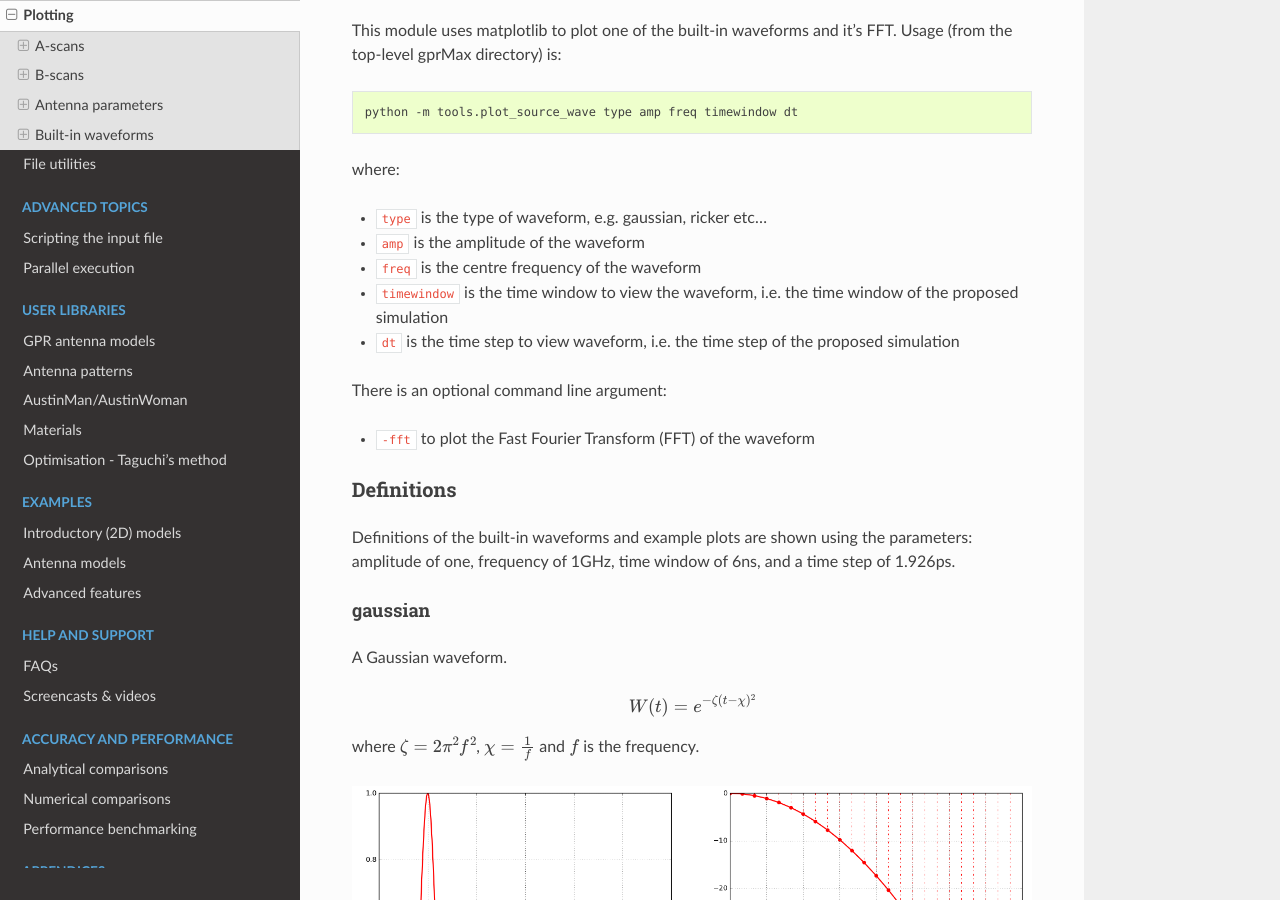
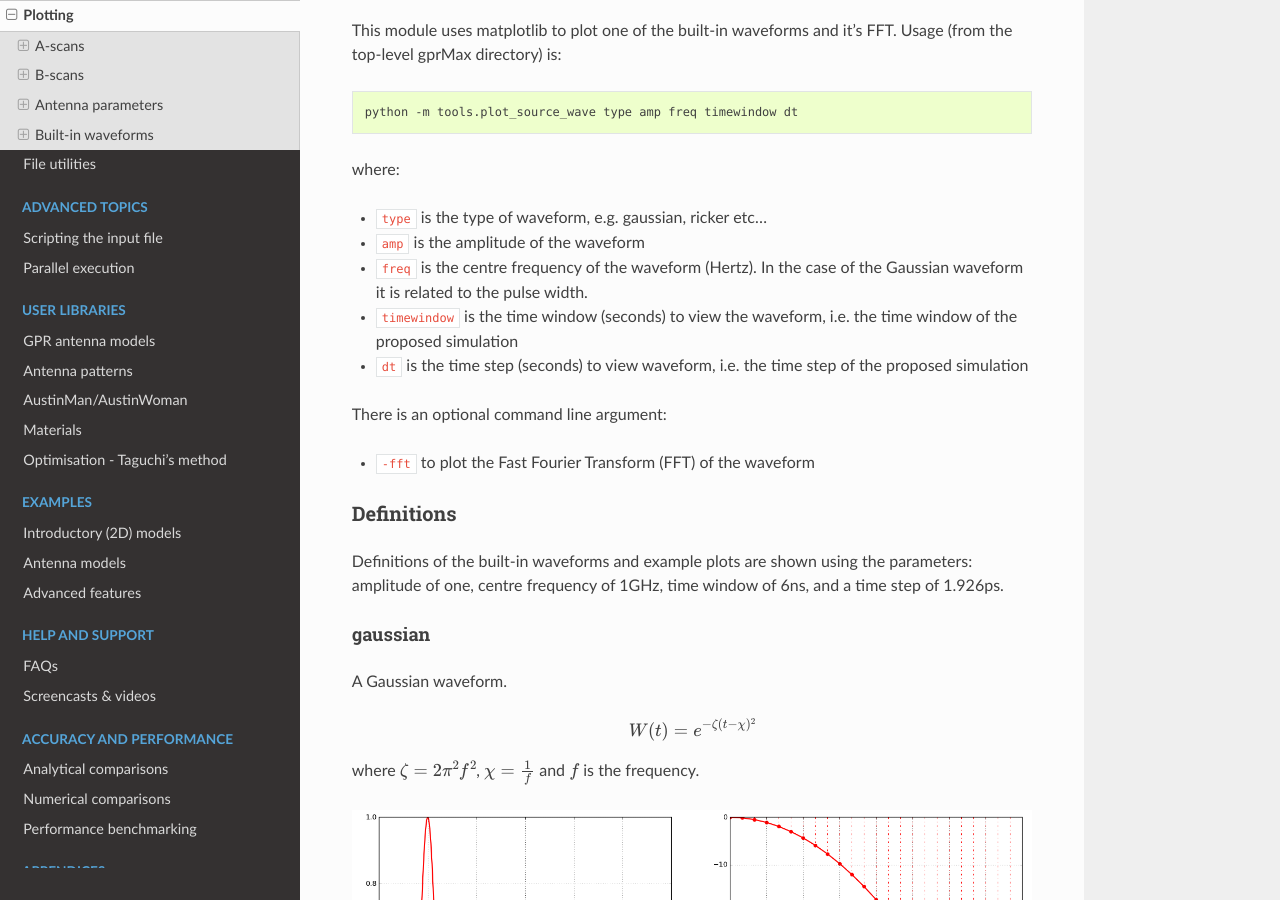
Before and after one commit to gprMax/gprMax, a Sphinx documentation site: the page built from docs/source/plotting.rst, in a window 1280 px wide and 900 px high, scrolled down 2234 px. Built offline with Sphinx 7.4.7 and the Read the Docs theme 2.0.0, drawn with Linux system fonts in a browser that asks for light colours.

Commit message:
Corrected ambiguity with the centre frequency content of the 'gaussiandotdot' and 'gaussiandotnorm' waveforms. Prior to this update the centre frequency of these waveforms were derived from a base Gaussian waveform with the user given frequency (deriving the pulse width), i.e. this resulted in higher than expected centre frequencies for these waveforms. This has now been corrected so that the user specified centre frequency is what is used for these waveforms. Tidied up terminology relating to waveform centre frequency.

```diff
--- a/docs/source/input.rst
+++ b/docs/source/input.rst
@@ -664,10 +664,10 @@
     * ``sine`` which is a single cycle of a sine waveform.
     * ``contsine`` which is a continuous sine waveform. In order to avoid introducing noise into the calculation the amplitude of the waveform is modulated for the first cycle of the sine wave (ramp excitation).
 * ``f1`` is the scaling of the maximum amplitude of the waveform (for a ``#hertzian_dipole`` the units will be Amps, for a ``#voltage_source`` or ``#transmission_line`` the units will be Volts).
-* ``f2`` is the frequency of the waveform (Hertz).
+* ``f2`` is the centre frequency of the waveform (Hertz). In the case of the Gaussian waveform it is related to the pulse width.
 * ``str2`` is an identifier for the waveform used to assign it to a source.
 
-For example, to specify a Gaussian waveform with an amplitude of one and a centre frequency of 1.2 GHz, use: ``#waveform: gaussian 1 1.2e9 my_gauss_pulse``.
+For example, to specify the normalised first derivate of a Gaussian waveform with an amplitude of one and a centre frequency of 1.2GHz, use: ``#waveform: gaussiandotnorm 1 1.2e9 my_gauss_pulse``.
 
 .. note::
 
--- a/docs/source/plotting.rst
+++ b/docs/source/plotting.rst
@@ -96,9 +96,9 @@
 
 * ``type`` is the type of waveform, e.g. gaussian, ricker etc...
 * ``amp`` is the amplitude of the waveform
-* ``freq`` is the centre frequency of the waveform
-* ``timewindow`` is the time window to view the waveform, i.e. the time window of the proposed simulation
-* ``dt`` is the time step to view waveform, i.e. the time step of the proposed simulation
+* ``freq`` is the centre frequency of the waveform (Hertz). In the case of the Gaussian waveform it is related to the pulse width.
+* ``timewindow`` is the time window (seconds) to view the waveform, i.e. the time window of the proposed simulation
+* ``dt`` is the time step (seconds) to view waveform, i.e. the time step of the proposed simulation
 
 There is an optional command line argument:
 
@@ -107,7 +107,7 @@
 Definitions
 -----------
 
-Definitions of the built-in waveforms and example plots are shown using the parameters: amplitude of one, frequency of 1GHz, time window of 6ns, and a time step of 1.926ps.
+Definitions of the built-in waveforms and example plots are shown using the parameters: amplitude of one, centre frequency of 1GHz, time window of 6ns, and a time step of 1.926ps.
 
 gaussian
 ^^^^^^^^
```
Also changed, not shown: 2 other files.
